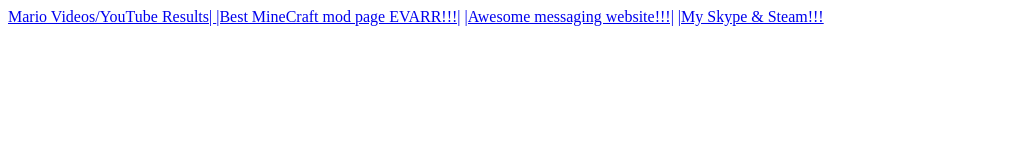
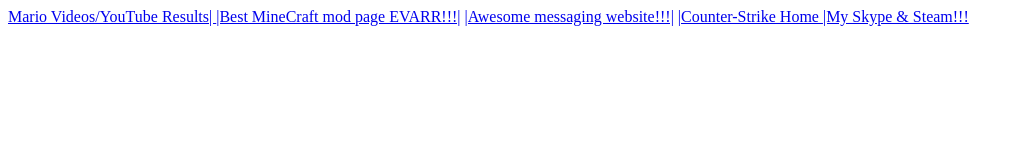
Before and after one commit to ItsNoms/ItsNoms.github.io, a plain HTML site: page index.html in a window 1280 px wide. Shown: the whole page, without its empty margins (0-1022 px from the left). Drawn offline with Linux system fonts and the light colour scheme.

Commit message:
Fixed bug

```diff
--- a/index.html
+++ b/index.html
@@ -4,10 +4,12 @@
 <body> <a href="mario.html">Mario Videos/YouTube Results| </a>
 <a href="minecrap.html"> |Best MineCraft mod page EVARR!!!|</a>
 <a href="txtsignal.html">|Awesome messaging website!!!|</a>
+<a href="counterstike.html">|Counter-Strike Home
 <a href="Skeam.html">|My Skype & Steam!!!</a>
 
 
 
 
 
+
 </body>
```
